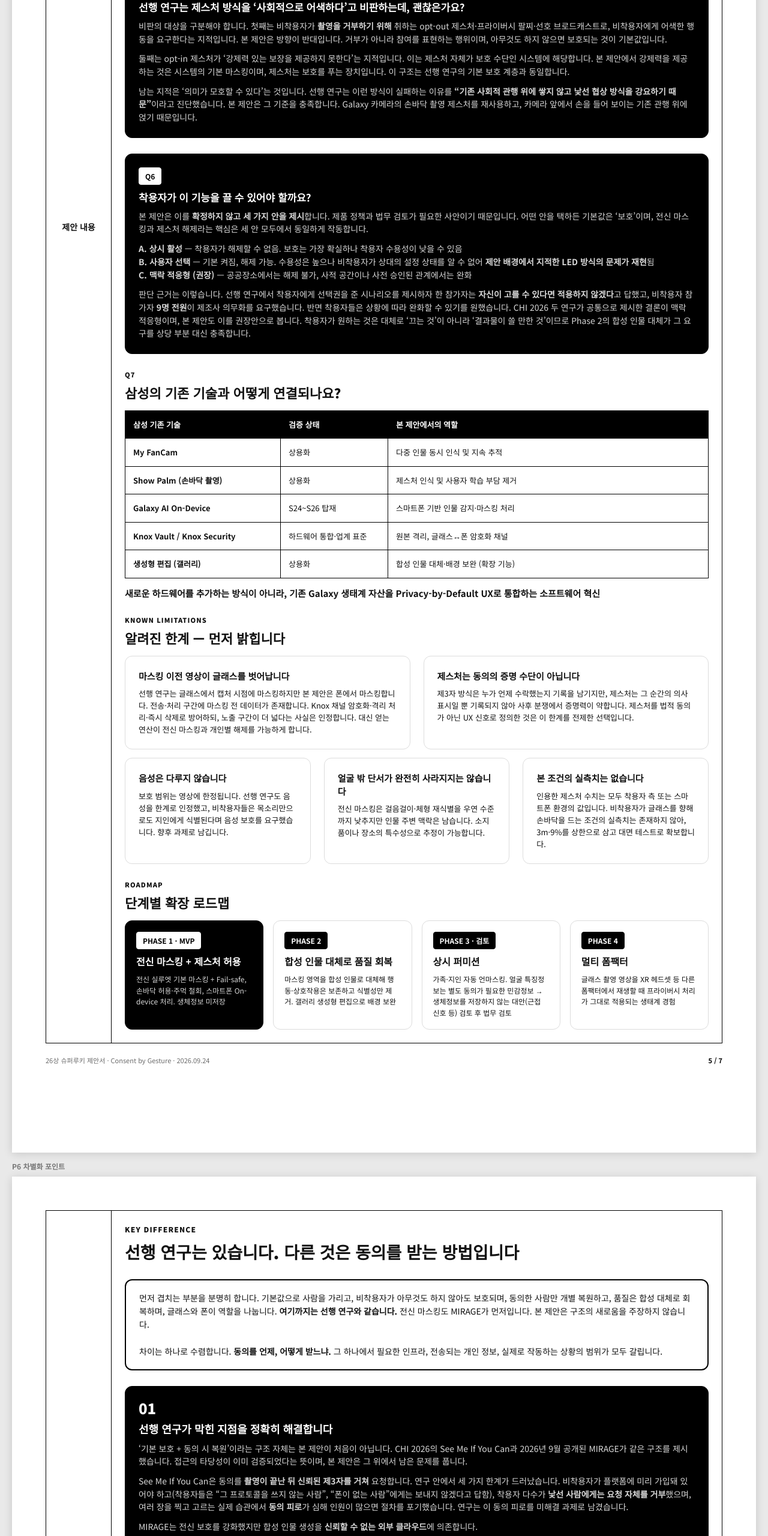
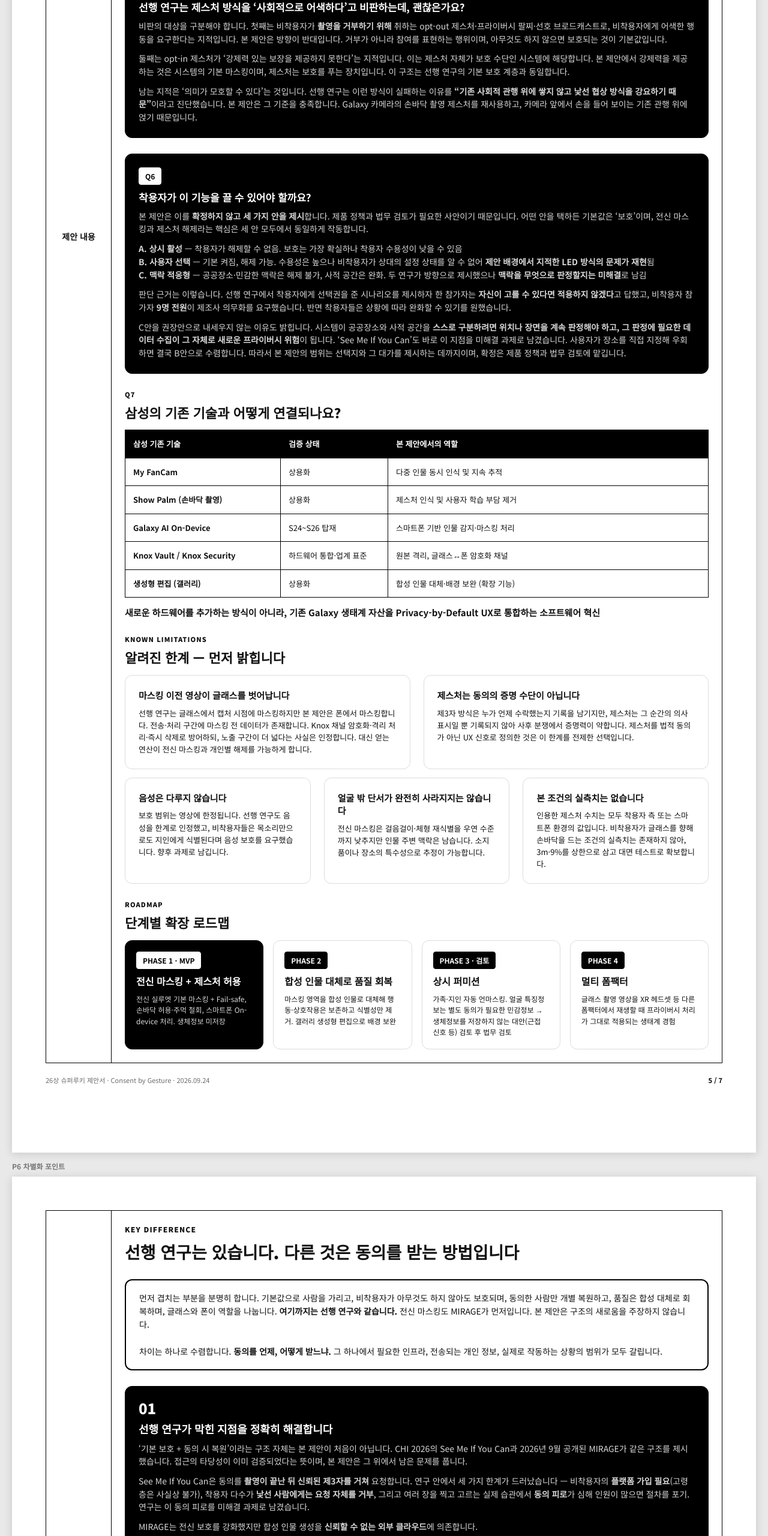
Before and after one commit to Ooohje/super_rookie_html, a plain HTML site: page index.html in a window 1280 px wide. Shown: the part 9440-12000 px from the top of the page at 60% size. Drawn offline with Linux system fonts and the light colour scheme.

Commit message:
Drop the recommendation the proposal cannot back
Context-adaptive scope was marked as recommended, but nothing here explains
how a device would tell a public place from a private one. Doing so means
continuously judging location or scene, and that judgement needs data
collection that is itself a privacy risk — the exact point See Me If You Can
leaves unsolved. Letting the user declare the place collapses it back into
plain user choice.

So the three options now stand without a recommendation, each with what it
costs, and the scope decision is left to product policy and legal review.
Also trims the prior-work paragraphs that the comparison table already covers.

Co-Authored-By: Claude Opus 5 <noreply@anthropic.com>

```diff
--- a/index.html
+++ b/index.html
@@ -904,8 +904,9 @@ ByteTrack · OC-SORT</div></div>
       <div class="bd">본 제안은 이를 <b>확정하지 않고 세 가지 안을 제시</b>합니다. 제품 정책과 법무 검토가 필요한 사안이기 때문입니다. 어떤 안을 택하든 기본값은 ‘보호’이며, 전신 마스킹과 제스처 해제라는 핵심은 세 안 모두에서 동일하게 작동합니다.</div>
       <div class="bd"><b>A. 상시 활성</b> — 착용자가 해제할 수 없음. 보호는 가장 확실하나 착용자 수용성이 낮을 수 있음<br>
       <b>B. 사용자 선택</b> — 기본 켜짐, 해제 가능. 수용성은 높으나 비착용자가 상대의 설정 상태를 알 수 없어 <b>제안 배경에서 지적한 LED 방식의 문제가 재현</b>됨<br>
-      <b>C. 맥락 적응형 (권장)</b> — 공공장소에서는 해제 불가, 사적 공간이나 사전 승인된 관계에서는 완화</div>
-      <div class="bd">판단 근거는 이렇습니다. 선행 연구에서 착용자에게 선택권을 준 시나리오를 제시하자 한 참가자는 <b>자신이 고를 수 있다면 적용하지 않겠다</b>고 답했고, 비착용자 참가자 <b>9명 전원</b>이 제조사 의무화를 요구했습니다. 반면 착용자들은 상황에 따라 완화할 수 있기를 원했습니다. CHI 2026 두 연구가 공통으로 제시한 결론이 맥락 적응형이며, 본 제안도 이를 권장안으로 봅니다. 착용자가 원하는 것은 대체로 ‘끄는 것’이 아니라 ‘결과물이 쓸 만한 것’이므로 Phase 2의 합성 인물 대체가 그 요구를 상당 부분 대신 충족합니다.</div>
+      <b>C. 맥락 적응형</b> — 공공장소·민감한 맥락은 해제 불가, 사적 공간은 완화. 두 연구가 방향으로 제시했으나 <b>맥락을 무엇으로 판정할지는 미해결</b>로 남김</div>
+      <div class="bd">판단 근거는 이렇습니다. 선행 연구에서 착용자에게 선택권을 준 시나리오를 제시하자 한 참가자는 <b>자신이 고를 수 있다면 적용하지 않겠다</b>고 답했고, 비착용자 참가자 <b>9명 전원</b>이 제조사 의무화를 요구했습니다. 반면 착용자들은 상황에 따라 완화할 수 있기를 원했습니다.</div>
+      <div class="bd">C안을 권장안으로 내세우지 않는 이유도 밝힙니다. 시스템이 공공장소와 사적 공간을 <b>스스로 구분하려면 위치나 장면을 계속 판정해야 하고, 그 판정에 필요한 데이터 수집이 그 자체로 새로운 프라이버시 위험</b>이 됩니다. ‘See Me If You Can’도 바로 이 지점을 미해결 과제로 남겼습니다. 사용자가 장소를 직접 지정해 우회하면 결국 B안으로 수렴합니다. 따라서 본 제안의 범위는 선택지와 그 대가를 제시하는 데까지이며, 확정은 제품 정책과 법무 검토에 맡깁니다.</div>
     </div>
 
     <div style="display:flex;flex-direction:column;gap:14px">
@@ -1035,7 +1036,7 @@ ByteTrack · OC-SORT</div></div>
       <div class="big">01</div>
       <div class="ttl">선행 연구가 막힌 지점을 정확히 해결합니다</div>
       <div class="bd">‘기본 보호 + 동의 시 복원’이라는 구조 자체는 본 제안이 처음이 아닙니다. CHI 2026의 See Me If You Can과 2026년 9월 공개된 MIRAGE가 같은 구조를 제시했습니다. 접근의 타당성이 이미 검증되었다는 뜻이며, 본 제안은 그 위에서 남은 문제를 풉니다.</div>
-      <div class="bd">See Me If You Can은 동의를 <b>촬영이 끝난 뒤 신뢰된 제3자를 거쳐</b> 요청합니다. 연구 안에서 세 가지 한계가 드러났습니다. 비착용자가 플랫폼에 미리 가입돼 있어야 하고(착용자들은 “그 프로토콜을 쓰지 않는 사람”, “폰이 없는 사람”에게는 보내지 않겠다고 답함), 착용자 다수가 <b>낯선 사람에게는 요청 자체를 거부</b>했으며, 여러 장을 찍고 고르는 실제 습관에서 <b>동의 피로</b>가 심해 인원이 많으면 절차를 포기했습니다. 연구는 이 동의 피로를 미해결 과제로 남겼습니다.</div>
+      <div class="bd">See Me If You Can은 동의를 <b>촬영이 끝난 뒤 신뢰된 제3자를 거쳐</b> 요청합니다. 연구 안에서 세 가지 한계가 드러났습니다 — 비착용자의 <b>플랫폼 가입 필요</b>(고령층은 사실상 불가), 착용자 다수가 <b>낯선 사람에게는 요청 자체를 거부</b>, 그리고 여러 장을 찍고 고르는 실제 습관에서 <b>동의 피로</b>가 심해 인원이 많으면 절차를 포기. 연구는 이 동의 피로를 미해결 과제로 남겼습니다.</div>
       <div class="bd">MIRAGE는 전신 보호를 강화했지만 합성 인물 생성을 <b>신뢰할 수 없는 외부 클라우드</b>에 의존합니다.</div>
       <div class="bd">본 제안은 동의를 현장에서 즉시 받습니다. 요청을 보내지 않으므로 동의 피로도, 알림도, 거절 기록도 생기지 않습니다. 별도 설치나 가입이 없으므로 앱을 쓰지 않는 사람에게도 적용됩니다. 클라우드를 쓰지 않으므로 외부 전송 위험도 없습니다.</div>
       <div class="bd">다만 본 제안도 사전 지식이 완전히 불필요하지는 않습니다. 비착용자가 ‘손바닥을 들면 촬영에 포함된다’는 규칙을 알아야 허용을 표현할 수 있습니다. 선행 연구가 <b>플랫폼 가입</b>을 요구한다면 본 제안은 <b>관습의 인지</b>를 요구하는 셈입니다. 무게는 다릅니다. 설치와 가입은 개별 행동과 계정이 필요하지만 관습은 한 번 퍼지면 비용이 들지 않고, 이미 Galaxy 카메라에서 쓰이던 제스처라 확산 비용마저 낮습니다. 규칙을 모르는 사람에게는 보호가 기본값으로 유지되므로 인지 부족이 침해로 이어지지 않습니다.</div>
@@ -1191,7 +1192,7 @@ ByteTrack · OC-SORT</div></div>
           <div class="dc fc" style="width:200px;flex:none">우회 가능성</div>
           <div class="dc" style="flex:1">LED 가림·제거 사례 다수, 착용자가 카메라를 끄면 무력화</div>
           <div class="dc" style="flex:1">해당 없음</div>
-          <div class="dc hl" style="flex:1">정책 선택에 따름 — 권장안(C)에서는 공공장소 해제 불가</div>
+          <div class="dc hl" style="flex:1">정책 선택에 따름 — A안은 우회 경로 없음, B안은 착용자 해제 가능</div>
         </div>
         <div class="dr">
           <div class="dc fc" style="width:200px;flex:none">처리 위치</div>
```
